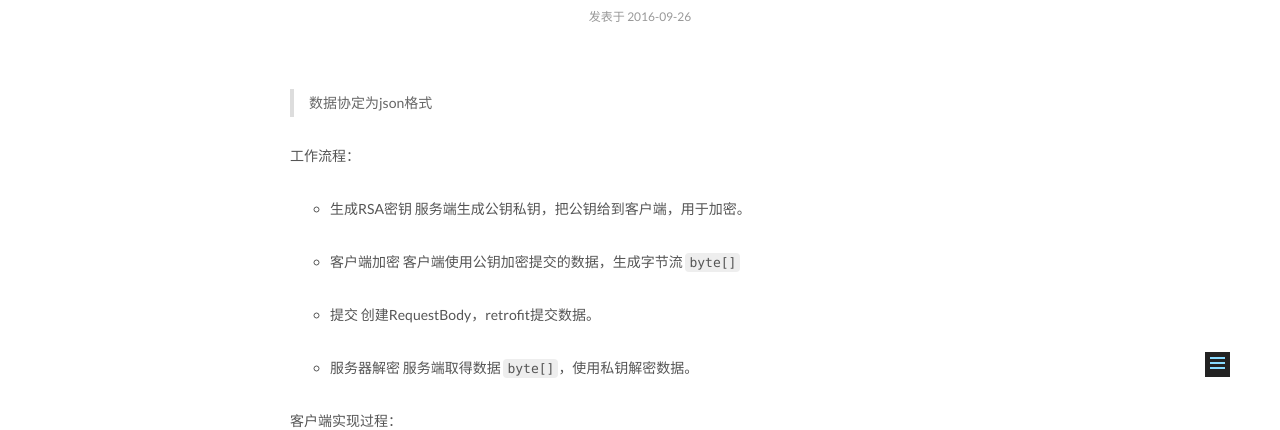
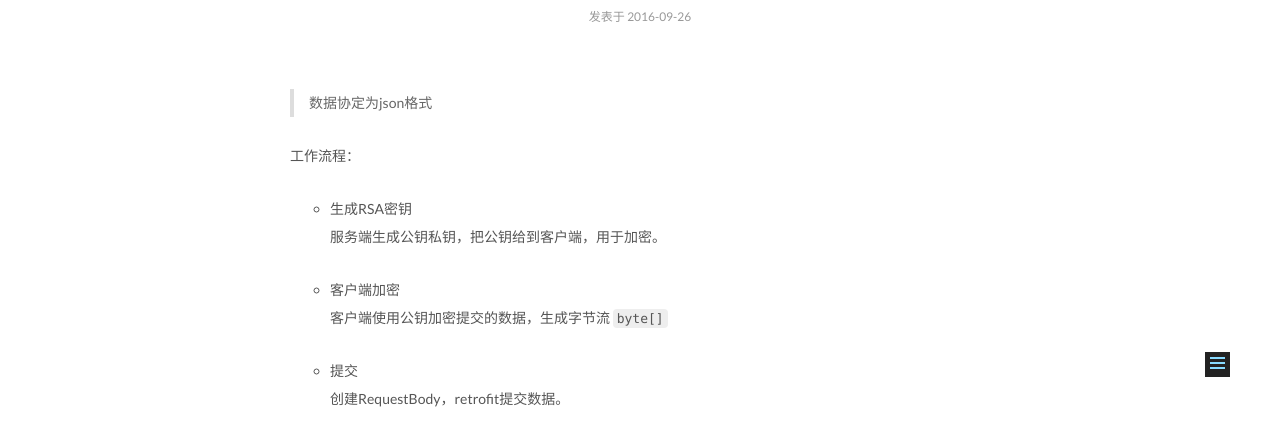
Before and after one commit to mingdroid/mingdroid.github.io, a plain HTML site: page 2016/09/26/retrofit-post-encrypted-data/index.html in a window 1280 px wide. Shown: the part 378-808 px from the top of the page. Drawn offline with Linux system fonts and the light colour scheme.

Commit message:
Site updated: 2016-09-26 16:59:37

```diff
--- a/2016/09/26/retrofit-post-encrypted-data/index.html
+++ b/2016/09/26/retrofit-post-encrypted-data/index.html
@@ -90,7 +90,7 @@
 <meta property="og:url" content="http://mingdroid.github.io/2016/09/26/retrofit-post-encrypted-data/index.html">
 <meta property="og:site_name" content="mingdroid">
 <meta property="og:description" content="若你的服务还是使用http，而非https，那么在提交敏感信息的时候自然要做加密啦。使用非对称加密，客户端保存公钥，加密数据。">
-<meta property="og:updated_time" content="2016-09-26T08:34:58.035Z">
+<meta property="og:updated_time" content="2016-09-26T08:59:20.461Z">
 <meta name="twitter:card" content="summary">
 <meta name="twitter:title" content="Retrofit Post Encrypted Data">
 <meta name="twitter:description" content="若你的服务还是使用http，而非https，那么在提交敏感信息的时候自然要做加密啦。使用非对称加密，客户端保存公钥，加密数据。">
@@ -282,19 +282,19 @@
 <p>工作流程：</p>
 <ul>
 <li>
-<p>生成RSA密钥
+<p>生成RSA密钥<br>
 服务端生成公钥私钥，把公钥给到客户端，用于加密。</p>
 </li>
 <li>
-<p>客户端加密
+<p>客户端加密<br>
 客户端使用公钥加密提交的数据，生成字节流 <code>byte[]</code></p>
 </li>
 <li>
-<p>提交
+<p>提交<br>
 创建RequestBody，retrofit提交数据。</p>
 </li>
 <li>
-<p>服务器解密
+<p>服务器解密<br>
 服务端取得数据 <code>byte[]</code>，使用私钥解密数据。</p>
 </li>
 </ul>
--- a/css/main.css
+++ b/css/main.css
@@ -1548,7 +1548,7 @@ pre .javascript .function {
   width: 4px;
   height: 4px;
   border-radius: 50%;
-  background: #cf6;
+  background: #d1ff47;
 }
 .links-of-blogroll {
   font-size: 13px;
```
